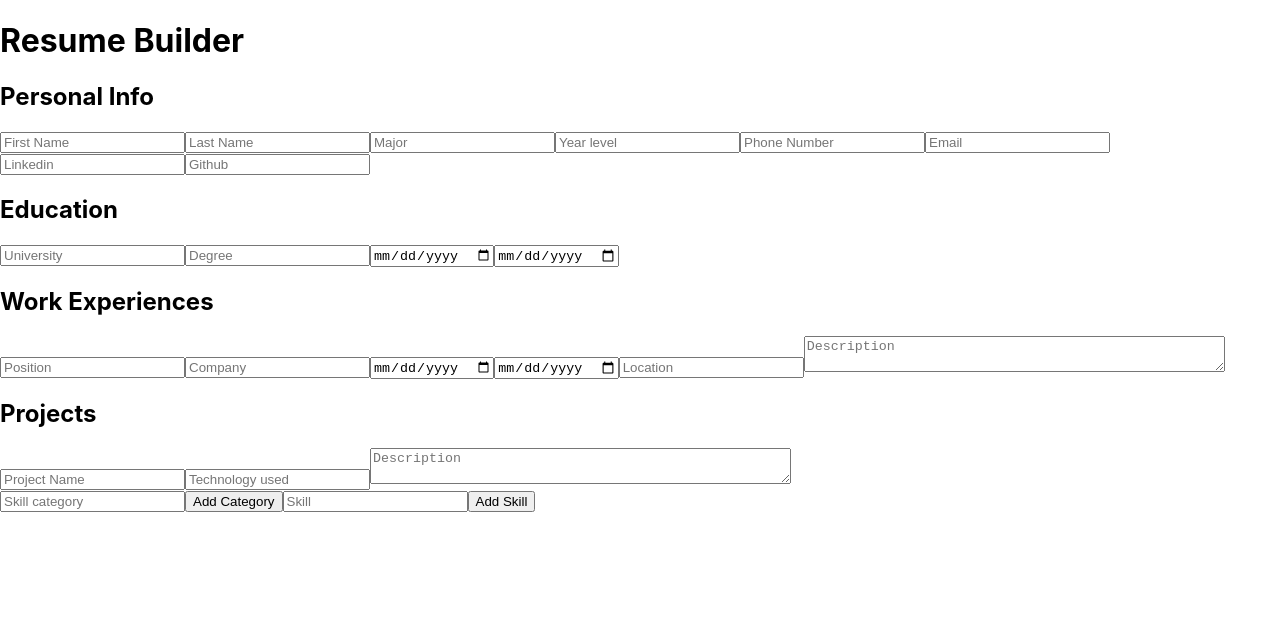
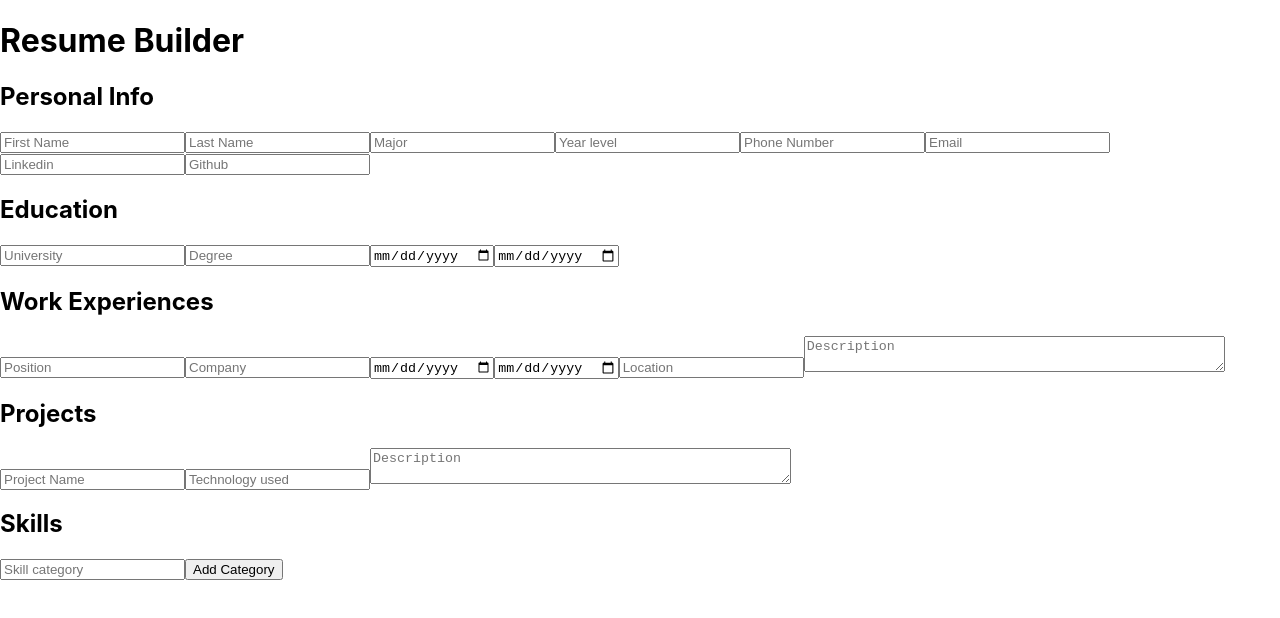
Before and after one commit to ycheng11065/Resume-Builder, a React (Create React App) app: page / in a window 1280 px wide. Shown: the top 618 px of the page. Built offline with nearby package versions, Linux system fonts and the light colour scheme.

Commit message:
fixed skill component

```diff
--- a/src/components/Skills.js
+++ b/src/components/Skills.js
@@ -8,6 +8,7 @@ class Skills extends Component {
             category: "",
             skill: "",
             skills: {},
+            inputValues: {},
         };
     }
 
@@ -15,8 +16,10 @@ class Skills extends Component {
         this.setState({ category: e.target.value });
     };
 
-    handleSkillChange = (e) => {
-        this.setState({ skill: e.target.value });
+    handleSkillChange = (category) => (e) => {
+        this.setState({
+            inputValues: { ...this.inputValues, [category]: e.target.value },
+        });
     };
 
     addCategory = () => {
@@ -26,26 +29,32 @@ class Skills extends Component {
             this.setState({
                 skills: { ...skills, [category]: [] },
                 category: "",
+                intpuValues: { ...this.state.inputValues, [category]: "" },
             });
         }
     };
 
-    addSkill = () => {
-        const { category, skill, skills } = this.state;
+    addSkill = (e, category) => {
+        const { skills, inputValues } = this.state;
 
-        if (category && skill && skills[category]) {
+        if (category && inputValues[category] && skills[category]) {
             this.setState({
-                skills: { ...skills, [category]: [...skills[category], skill] },
+                skills: {
+                    ...skills,
+                    [category]: [...skills[category], inputValues[category]],
+                },
                 skill: "",
+                inputValues: { ...inputValues, [category]: ""},
             });
         }
     };
 
     render() {
-        const { category, skill, skills } = this.state;
+        const { category, skills, inputValues } = this.state;
 
         return (
             <div>
+                <h2>Skills</h2>
                 <input
                     type="text"
                     name="category"
@@ -54,14 +63,6 @@ class Skills extends Component {
                     onChange={this.handleCategoryChange}
                 />
                 <button onClick={this.addCategory}>Add Category</button>
-                <input
-                    type="text"
-                    name="skill"
-                    placeholder="Skill"
-                    value={skill}
-                    OnChange={this.handleSkillChange}
-                />
-                <button onClick={this.addSkill}>Add Skill</button>
                 {Object.entries(skills).map(([category, skills]) => (
                     <div key={category}>
                         <h3>{category}</h3>
@@ -70,6 +71,14 @@ class Skills extends Component {
                                 <li key={`${skill}-${index}`}>{skill}</li>
                             ))}
                         </ul>
+                        <input
+                            type="text"
+                            name="skill"
+                            placeholder="Skill"
+                            value={inputValues[category] || ""}
+                            onChange={this.handleSkillChange(category)}
+                        />
+                        <button onClick={(e) => this.addSkill(e, category)}>Add Skill</button>
                     </div>
                 ))}
             </div>
```
